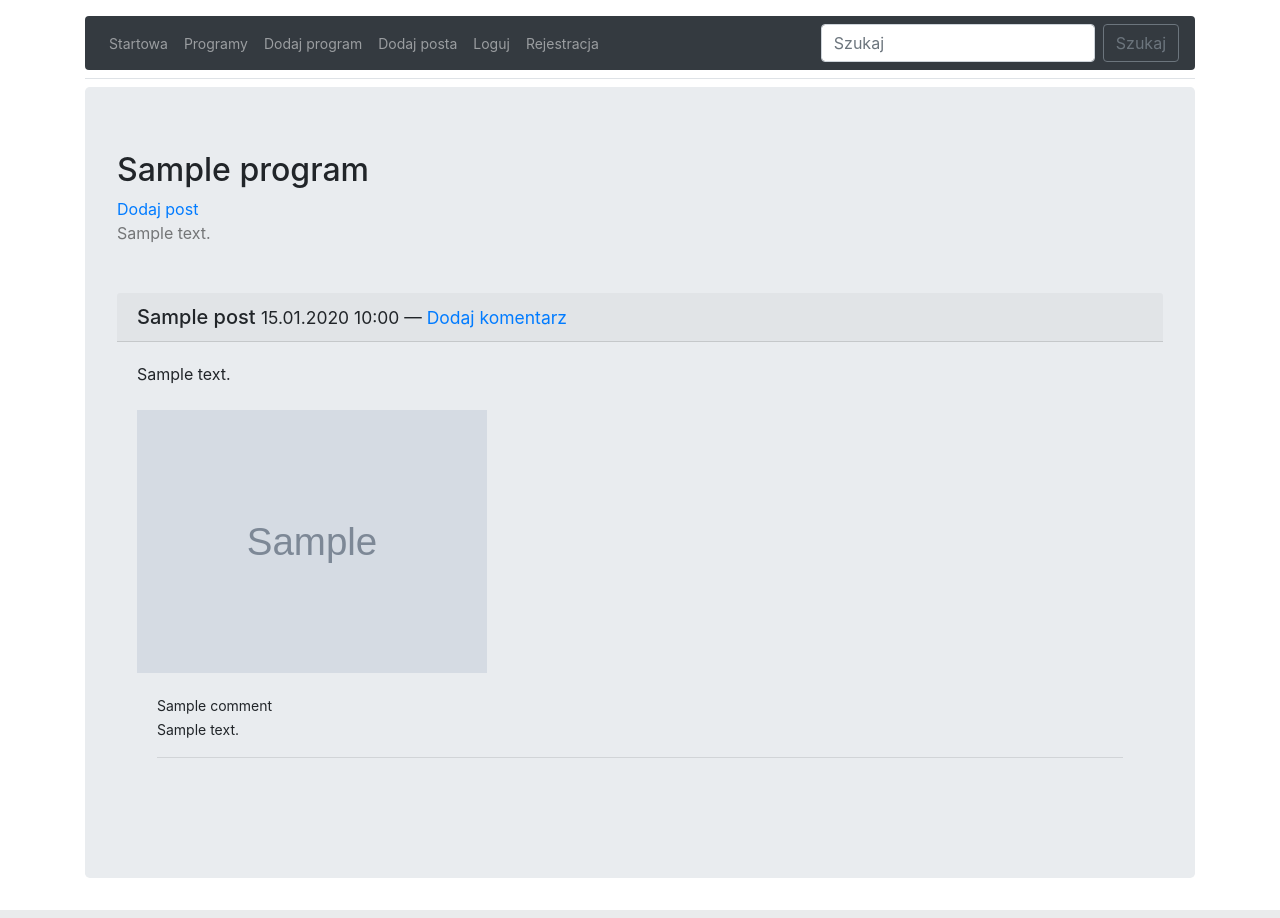
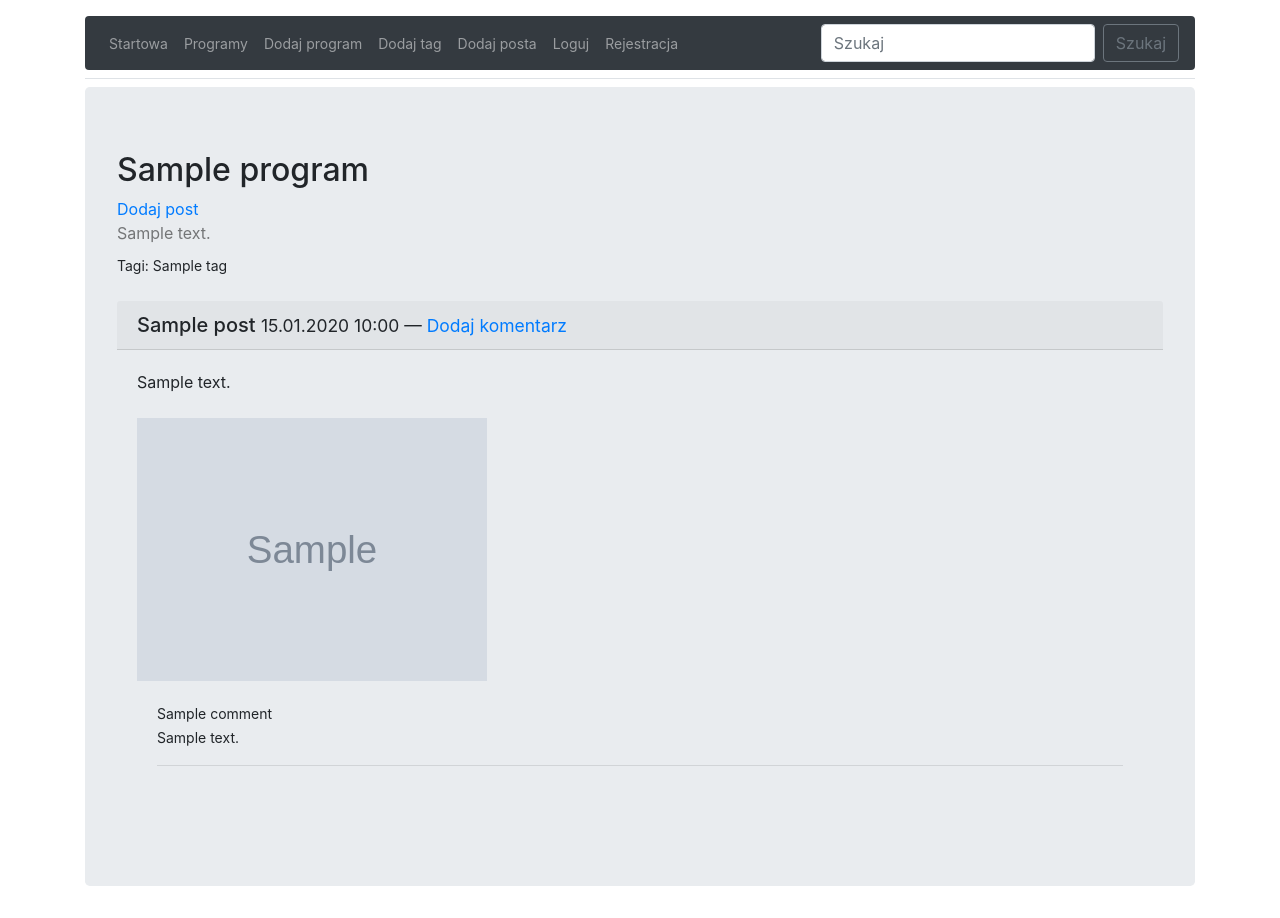
Before and after one commit to RyszardUrbanczyk/addFindTag_blog, a Django app: page /program-detail/1/ in a window 1280 px wide. Run offline with Django 3.2, Linux system fonts and the light colour scheme; tables that the repository leaves empty hold one stand-in row (values such as "Sample post"); grey boxes marked "Sample" are stand-in pictures; some libraries are stand-ins or nearby versions.

Commit message:
Add tags in html file

```diff
--- a/addFindTag_blog/settings.py
+++ b/addFindTag_blog/settings.py
@@ -82,7 +82,7 @@ WSGI_APPLICATION = 'addFindTag_blog.wsgi.application'
 DATABASES = {
     'default': {
         'ENGINE': 'django.db.backends.postgresql',
-        'NAME': 'add_find_tag',
+        'NAME': 'addfindtag',
         'HOST': 'localhost',
         'USER': 'ryszardurbanczyk',
         'PASSWORD': '',
@@ -112,7 +112,7 @@ AUTH_PASSWORD_VALIDATORS = [
 # Internationalization
 # https://docs.djangoproject.com/en/3.1/topics/i18n/
 
-LANGUAGE_CODE = 'en-us'
+LANGUAGE_CODE = 'en-en'
 
 TIME_ZONE = 'UTC'
 
--- a/addFindTag_blog/urls.py
+++ b/addFindTag_blog/urls.py
@@ -35,4 +35,5 @@ urlpatterns = [
     path('post-list/', views.PostListView.as_view(), name='post-list'),
     path('add-post/', views.AddPostView.as_view(), name='add-post'),
     path('add-comment/<int:id>/', views.AddCommentView.as_view(), name='add-comment'),
+    path('add-tag/', views.AddTag.as_view(), name='add-tag'),
 ] + static(settings.MEDIA_URL, document_root = settings.MEDIA_ROOT)
--- a/blog_app/models.py
+++ b/blog_app/models.py
@@ -1,17 +1,22 @@
 from django.db import models
 from django.contrib.auth.models import User
-from blog_app.validators import check_length
+# from django.utils import timezone
+from datetime import timezone
+
 
 # from django.utils import timezone
 
 # Create your models here.
 
 
+
+
+
 class Program(models.Model):
     name = models.CharField(max_length=50)
     description = models.TextField()
     date_added = models.DateTimeField(auto_now_add=True)
-    # tags = models.ManyToManyField(Tag)
+
 
     def __str__(self):
         return f'{self.name}'
@@ -19,14 +24,12 @@ class Program(models.Model):
     def get_detail_url(self):
         return f'/program-detail/{self.id}'
 
-
 class Tag(models.Model):
     name = models.CharField(max_length=200)
-    tags = models.ManyToManyField(Program)
+    aplications = models.ManyToManyField(Program)
 
     def __str__(self):
         return self.name
-
 
 
 class Post(models.Model):
@@ -43,7 +46,6 @@ class Post(models.Model):
     updated = models.DateTimeField(auto_now=True)
     programs = models.ForeignKey(Program, on_delete=models.CASCADE)  # related_name='+'
 
-
     def __str__(self):
         return f'{self.title}'
 
--- a/blog_app/views.py
+++ b/blog_app/views.py
@@ -4,7 +4,7 @@ from django.contrib.auth.models import User
 from django.views import View
 from django.shortcuts import render, redirect, reverse
 from django.views.generic import CreateView
-from blog_app.forms import AddPostForm, LoginForm, RegisterForm, AddCommentForm
+from blog_app.forms import AddPostForm, LoginForm, RegisterForm, AddCommentForm, AddTagForm
 
 from blog_app.models import Program, Post, Tag, Comment
 
@@ -36,11 +36,10 @@ class ProgramDetailView(View):
     def get(self, request, pk):
         program = Program.objects.get(pk=pk)
         posts = program.post_set.all()
-        # post = program.post_set.all().first()
-        # comments = post.comment_set.all()
-        # tags = program.tag_set.all()
+        tags = program.tag_set.all()
         ctx = {'program': program,
                'posts': posts,
+               'tags':tags
                }
 
         return render(request, 'program-detail.html', ctx)
@@ -119,9 +118,26 @@ class AddCommentView(View):
     def post(self, request, id):
         form = AddCommentForm(request.POST)
         post_id = Post.objects.get(id=id)
-        # p = Comment.objects.all()
         if form.is_valid():
-            # p = form.save(post_id)
             Comment.objects.create(**form.cleaned_data, post=post_id)
             return redirect('program-list')
         return render(request, 'add-comment.html', {'form': form})
+
+
+class AddTag(CreateView):
+    template_name = 'add-tag.html'
+    model = Tag
+    fields = "__all__"
+    success_url = '/program-list/'
+
+# class AddTag(View):
+# def get(self, request):
+    #     form = AddTagForm()
+    #     return render(request, 'add-tag.html', {'form':form})
+    #
+    # def post(self, request):
+    #     form = AddTagForm(request.POST)
+    #     if form.is_valid():
+    #         p = form.save()
+    #         redirect('program-list')
+    #     return render(request, 'add-tag.html', {'form':form})
--- /dev/null
+++ b/templates/add-tag.html
@@ -0,0 +1,3 @@
+{% block content %}
+    {% include 'form.html' %}
+{% endblock %}
--- a/templates/navigation-bar.html
+++ b/templates/navigation-bar.html
@@ -22,9 +22,9 @@
                     <li class="nav-item">
                         <a class="nav-link" href="{% url 'add-program' %}">Dodaj program</a>
                     </li>
-{#                    <li class="nav-item">#}
-{#                        <a class="nav-link" href="{% url 'post-list' %}">Posty</a>#}
-{#                    </li>#}
+                    <li class="nav-item">
+                        <a class="nav-link" href="{% url 'add-tag' %}">Dodaj tag</a>
+                    </li>
                     <li class="nav-item">
                         <a class="nav-link" href="{% url 'add-post' %}">Dodaj posta</a>
                     </li>
--- a/templates/program-detail.html
+++ b/templates/program-detail.html
@@ -3,12 +3,19 @@
 {% block page_header %}
     <h2>{{ program.name }}</h2>
     <a href="{% url 'add-post' %}" class="card-link">Dodaj post</a>
-    <p class="text-left text-black-50 mb-5">{{ program.description }}</p>
+    <p class="text-left text-black-50 mb-2">{{ program.description }}</p>
+    <small>Tagi:
+        {% for tag in tags %}
+            {{ tag.name }}
+        {% empty %}
+            Nie ma tagów.
+        {% endfor %}
+    </small>
 {% endblock %}
 
 {% block content %}
     {% for post in posts %}
-        <div class="card-mb-3">
+        <div class="card-mb-3 mt-4">
             <h5 class="card-header">{{ post.title }}
                 <small>
                     {{ post.publish|date:'d.m.Y H:i' }} &mdash;
@@ -17,10 +24,10 @@
                 </small>
             </h5>
             <div class="card-body">
-                {{ post.body}}<br><br>
-            {% if post.body_image %}
-                <img src="{{ post.body_image.url }}" width="350">
-            {% endif %}
+                {{ post.body }}<br><br>
+                {% if post.body_image %}
+                    <img src="{{ post.body_image.url }}" width="350">
+                {% endif %}
                 <div class="card-body">
                     <small>
                         {% for comment in post.comment_set.all %}
```
Also changed, not shown: blog_app/forms.py (+9 -4 lines), blog_app/migrations/0001_initial.py, blog_app/migrations/0002_post_body_image.py (deleted), media/images/Bez_nazwy-1_ChysnZ3.jpg (added), media/images/Bez_nazwy-1_wa9S0YH.jpg (added).
